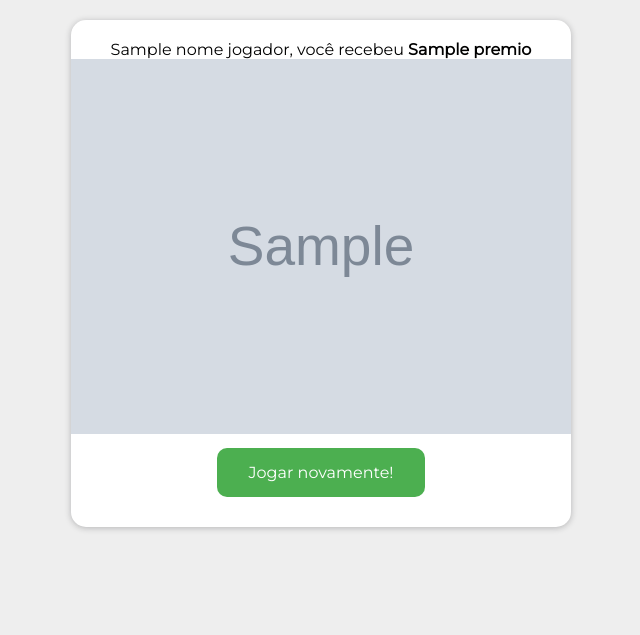
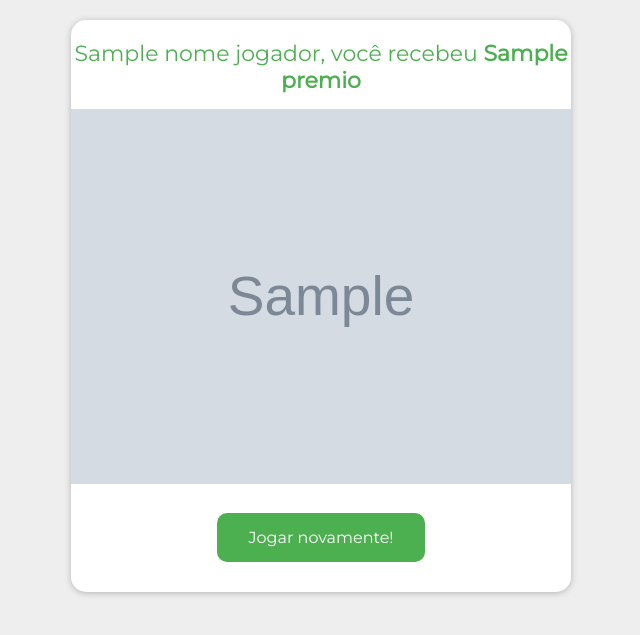
Before and after one commit to paulosalvatore/Ocean_Python_HTML_CSS_30_09_2020, a Flask app: template templates/index.html in a window 1280 px wide. Shown: the top 635 px of the page, without its empty margins (319-959 px from the left). Run offline with Flask 2, Linux system fonts and the light colour scheme; the template is opened without the code that fills it: most values are stand-ins (such as "Sample title", 1, 10 or a date in 2020); grey boxes marked "Sample" are stand-in pictures.

Commit message:
Estilos do bloco de prêmio

```diff
--- a/static/style.css
+++ b/static/style.css
@@ -37,3 +37,13 @@ body {
     font-size: 16px;
     border-radius: 10px;
 }
+
+.jogo .jogo__premio {
+    margin-bottom: 15px;
+    color: #4CAF50;
+    font-size: 22px;
+}
+
+.jogo .jogo__input.jogo__input--jogar-novamente {
+    padding-top: 25px;
+}
```
